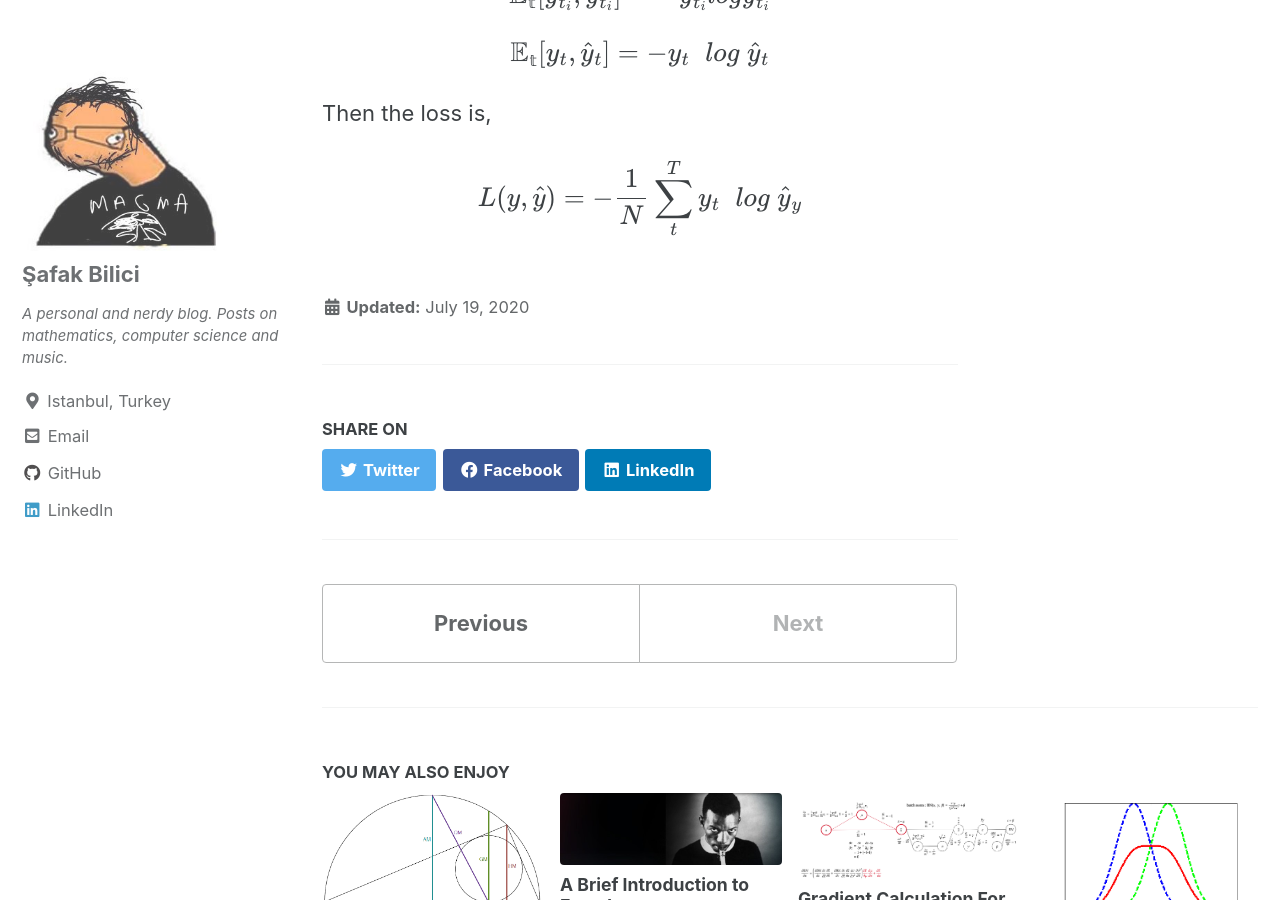
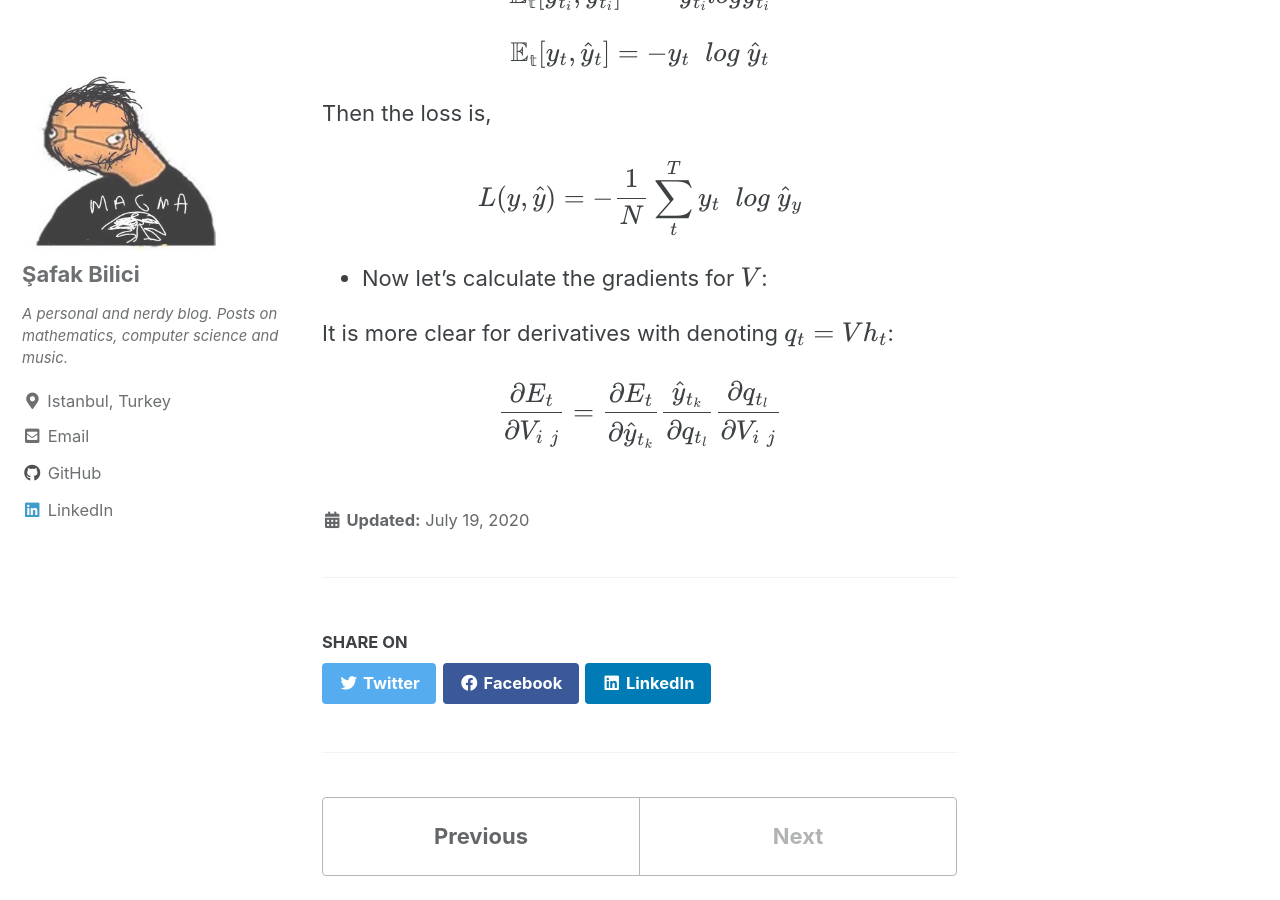
Before and after one commit to safakkbilici/safakkbilici.github.io, a Jekyll site: the page built from _posts/2020-07-19-training-bidirectional-rnns.md, in a window 1280 px wide and 900 px high, scrolled down 5027 px. Built offline with Jekyll 4.4.1, drawn with Linux system fonts in a browser that asks for light colours; cached includes are drawn as plain includes; formulas are drawn with MathJax 3.

Commit message:
backward equations

```diff
--- a/_posts/2020-07-19-training-bidirectional-rnns.md
+++ b/_posts/2020-07-19-training-bidirectional-rnns.md
@@ -73,3 +73,9 @@ $$\mathop{\mathbb{E_t}}[y_t,\hat{y}_t] = -y_{t}\;\; log \; \hat{y}_{t}$$
 Then the loss is,
 
 $$L(y,\hat{y}) = -\frac{1}{N}\sum_{t}^{T}y_t \;\;log\; \hat{y}_y$$
+
+- Now let's calculate the gradients for $$V$$:
+
+It is more clear for derivatives with denoting $$q_t = V h_t$$:
+
+$$\frac{\partial E_t}{\partial V_{i\;j}} = \frac{\partial E_t}{\partial \hat{y}_{t_k}} \frac{\hat{y}_{t_k}}{\partial q_{t_l}} \frac{\partial q_{t_l}}{\partial V_{i\;j}}$$
```
